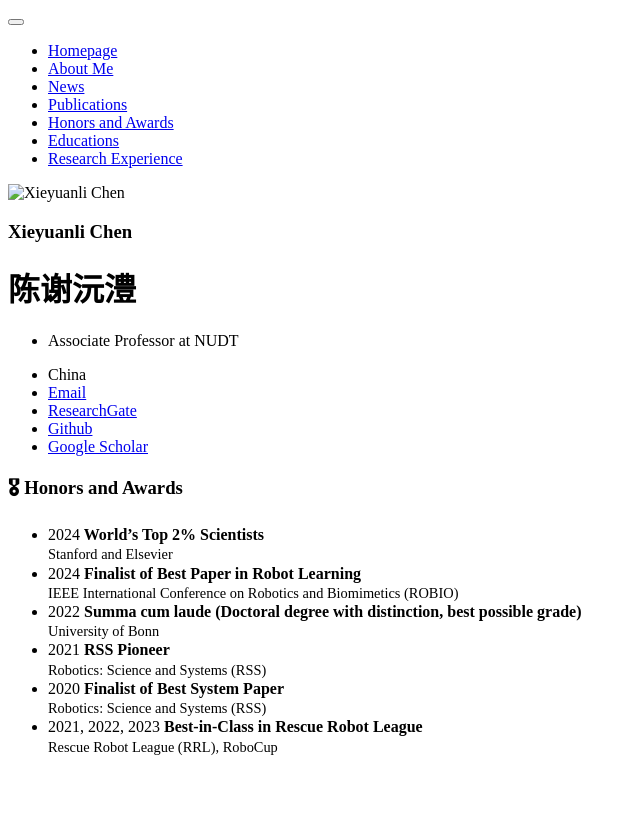
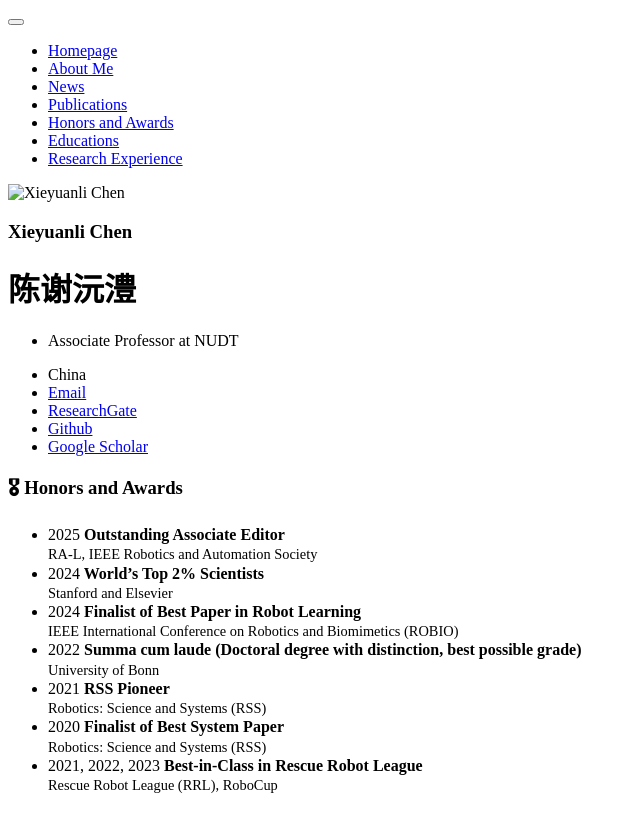
Before and after one commit to shenyehui/Shen-Yehui.github.io, a Jekyll site: the page built from _pages/includes/honers.md, in a window 1280 px wide. Shown: the top 832 px of the page, without its empty margins (0-640 px from the left). Built offline with Jekyll 4.4.1, drawn with Linux system fonts in a browser that asks for light colours; our own code applies the rules of GitHub Pages for plain Markdown files.

Commit message:
Update honers.md

```diff
--- a/_pages/includes/honers.md
+++ b/_pages/includes/honers.md
@@ -2,6 +2,10 @@
 <span id="honors-and-awards"></span>
 
 # 🎖 Honors and Awards
+- <p style="margin: 0; line-height: 1.2;">
+  2025<strong> Outstanding Associate Editor </strong> <br>
+  <span style="font-size: 90%;">RA-L, IEEE Robotics and Automation Society</span>
+  </p>
 - <p style="margin: 0; line-height: 1.2;">
   2024<strong> World’s Top 2% Scientists</strong> <br>
   <span style="font-size: 90%;">Stanford and Elsevier</span>
```
